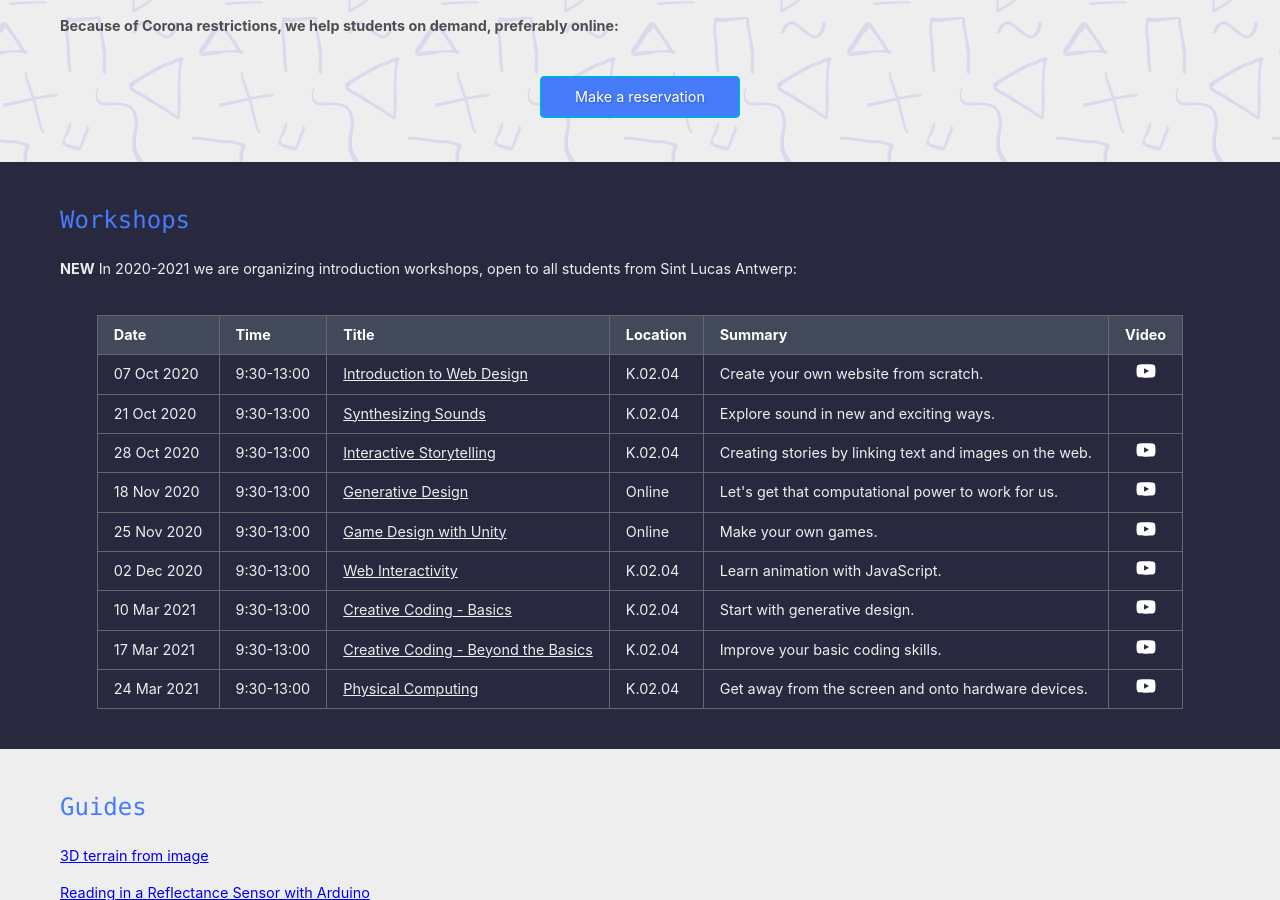
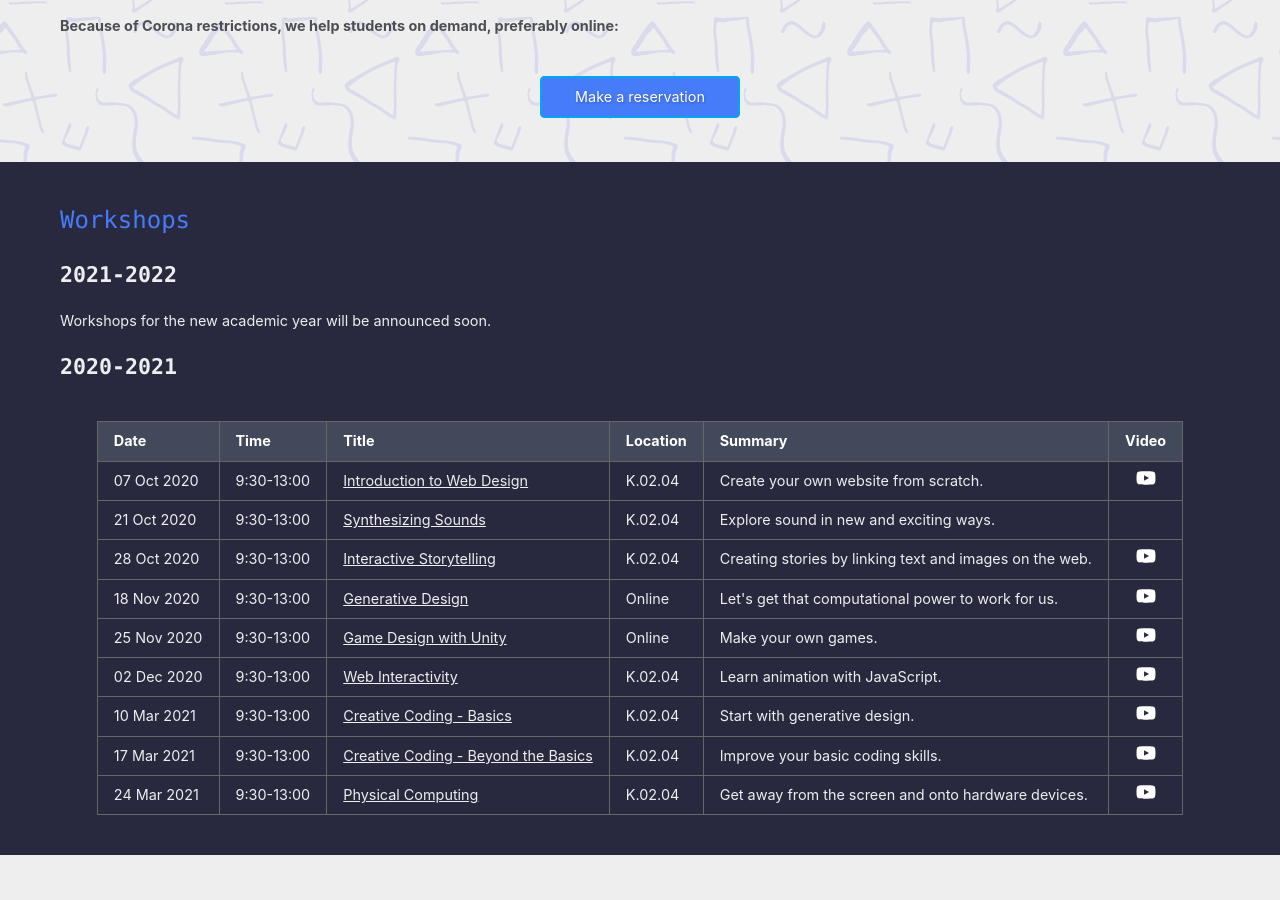
Before and after one commit to codespacehelp/website, a Jekyll site: the page built from index.html, in a window 1280 px wide and 900 px high, scrolled down 538 px. Built offline with Jekyll 4.4.1, drawn with Linux system fonts in a browser that asks for light colours.

Commit message:
Temporary notice for workshops.

```diff
--- a/index.html
+++ b/index.html
@@ -53,10 +53,10 @@ layout: default
 <section class="workshops light-on-dark">
   <div class="inner grid">
     <h1>Workshops</h1>
-    <p>
-      <strong>NEW</strong> In 2020-2021 we are organizing introduction
-      workshops, open to all students from Sint Lucas Antwerp:
-    </p>
+    <h2>2021-2022</h2>
+    <p>Workshops for the new academic year will be announced soon.</p>
+
+    <h2>2020-2021</h2>
 
     <div class="responsive-table">
       <table>
```
